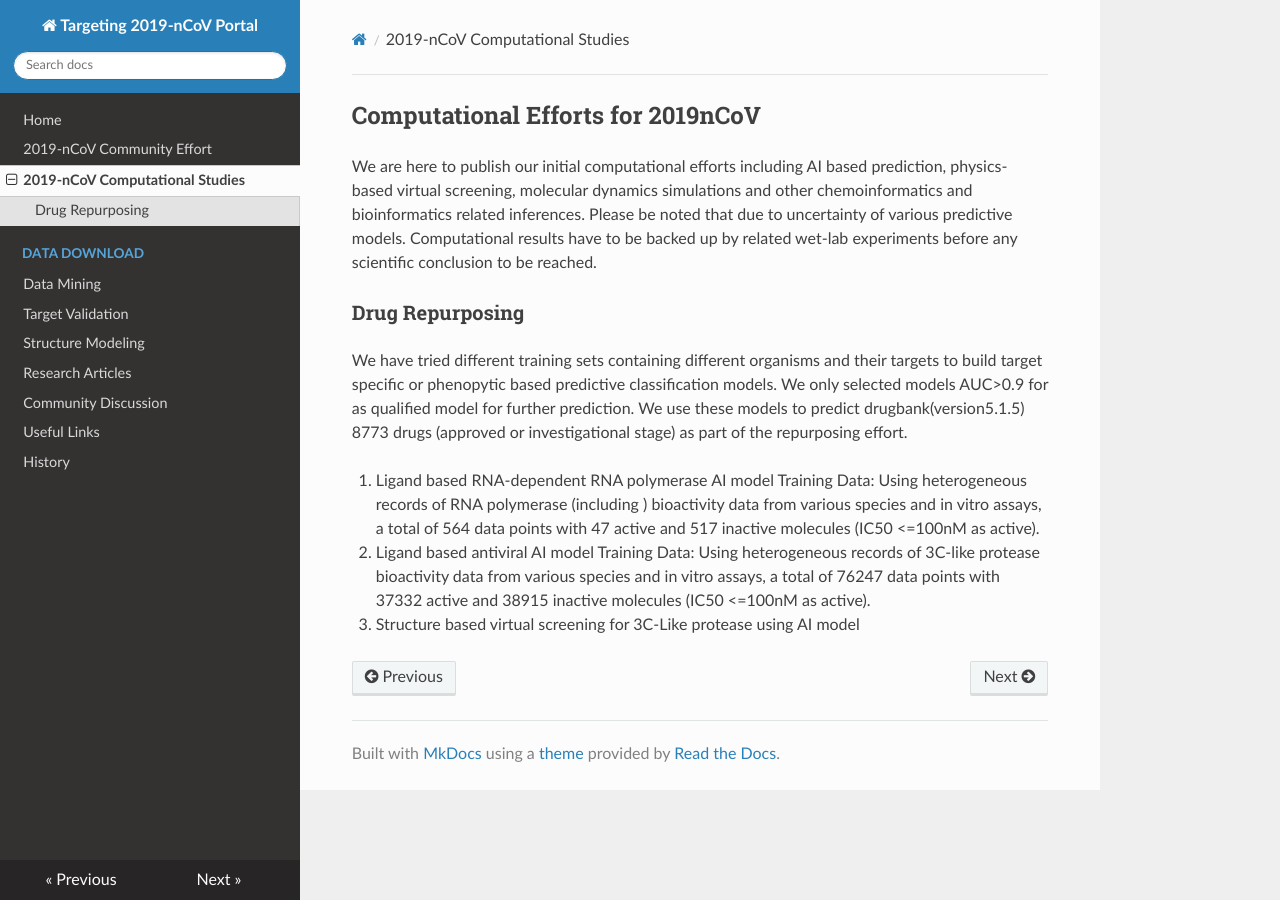
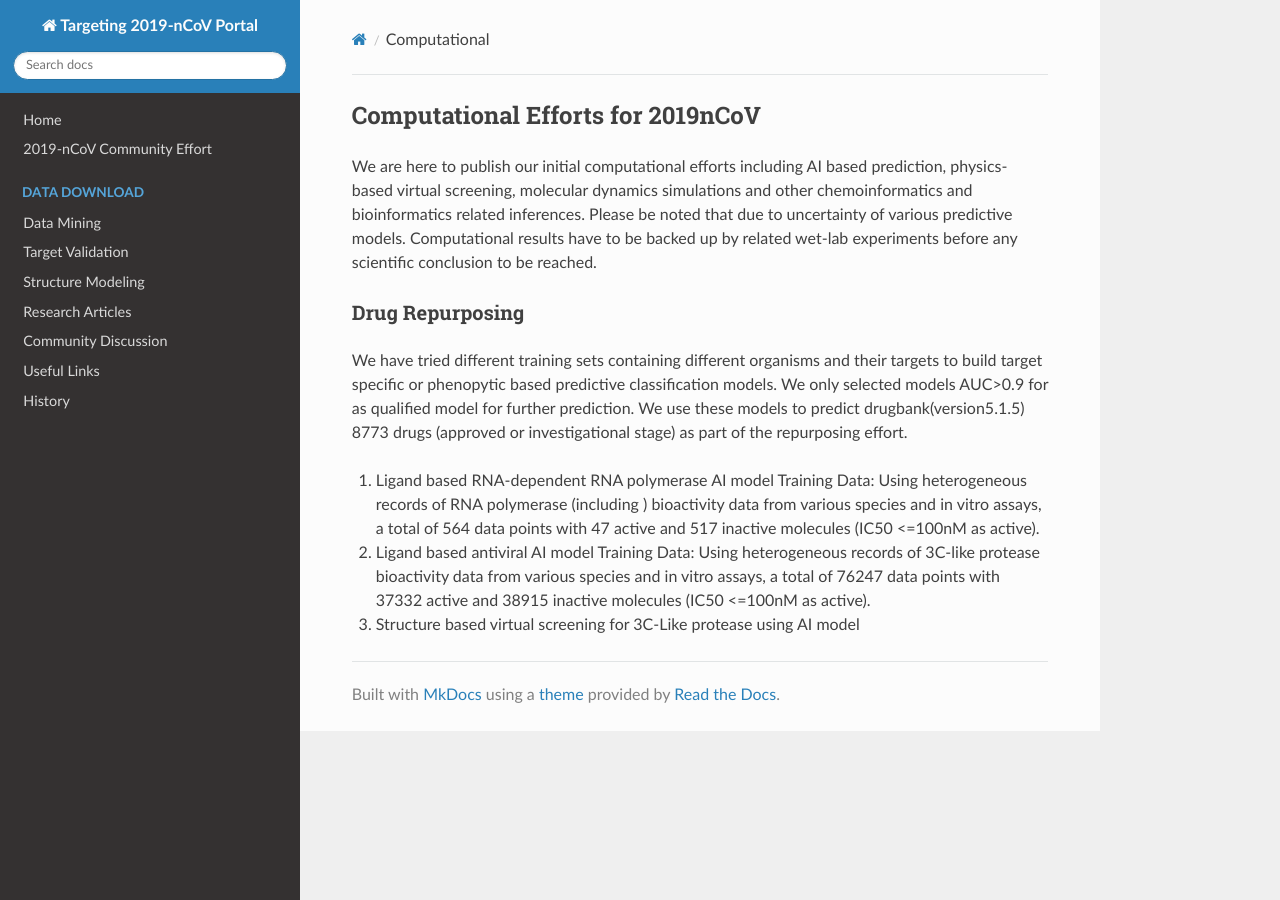
Before and after one commit to GHDDI-AILab/Targeting2019-nCoV, an MkDocs documentation site: the page built from docs/computational.md, in a window 1280 px wide. Built offline with MkDocs 1.6.1, drawn with Linux system fonts in a browser that asks for light colours; nearby versions of some CDN libraries.

Commit message:
Update mkdocs.yml

```diff
--- a/mkdocs.yml
+++ b/mkdocs.yml
@@ -12,7 +12,7 @@ nav:
     - Home: index.md
     - 2019-nCoV Community Effort: drug_candidates.md
     #- 2019-nCoV Assay Protocals: assay.md
-    - 2019-nCoV Computational Studies: computational.md
+    #- 2019-nCoV Computational Studies: computational.md
     - Data Download:
       - Data Mining: CoV_Experiment_Data.md
       - Target Validation: nCov_Targets.md
```
